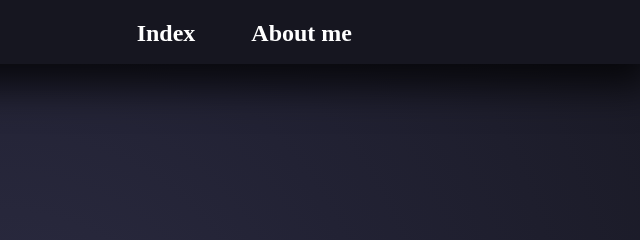
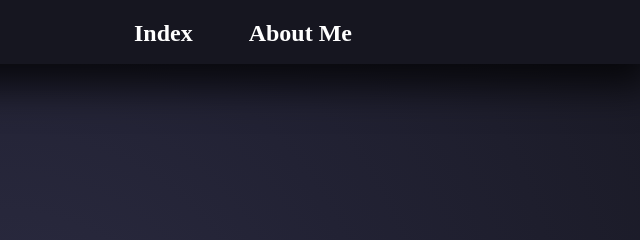
Before and after one commit to ConsumerJunk/ConsumerJunk.net, a plain HTML site: page index.html in a window 1280 px wide. Shown: the top 240 px of the page, 640-1280 px from the left. Drawn offline with nearby package versions, Linux system fonts and the light colour scheme.

Commit message:
Update index.html

```diff
--- a/index.html
+++ b/index.html
@@ -16,7 +16,7 @@
 			</div>
 			<div id="nav_pair">
 				<h4>Index</h4>
-				<h4>About me</h4>
+				<h4>About Me</h4>
 			</div>
 		</div>
 	</div>
```
